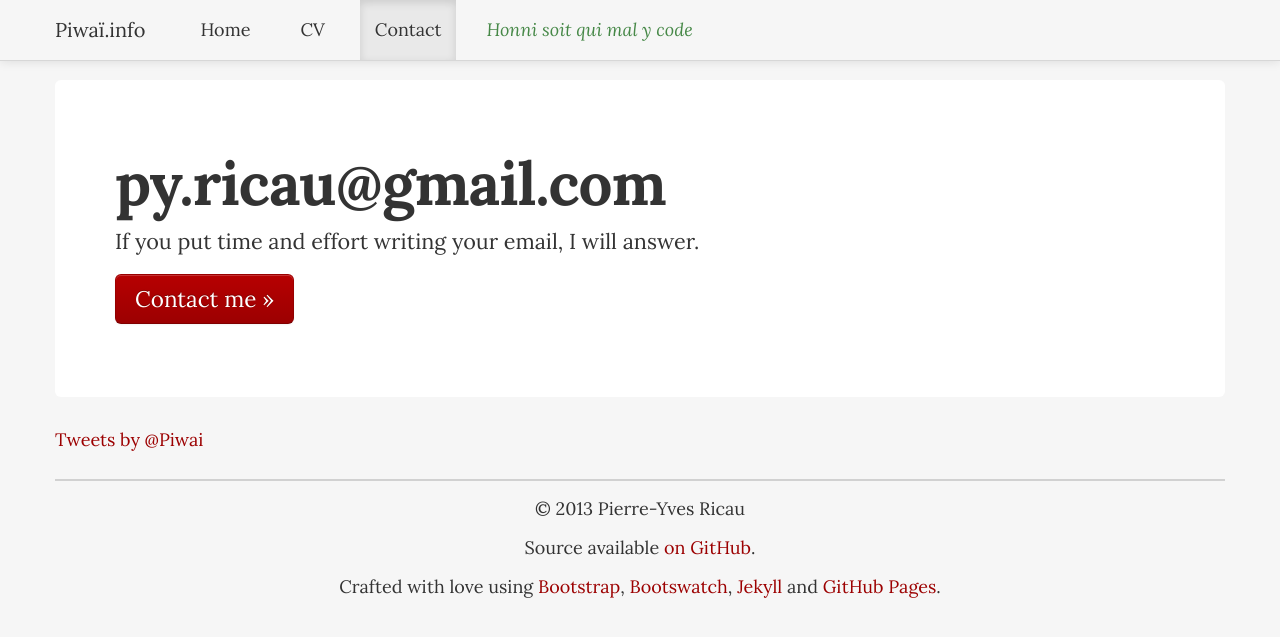
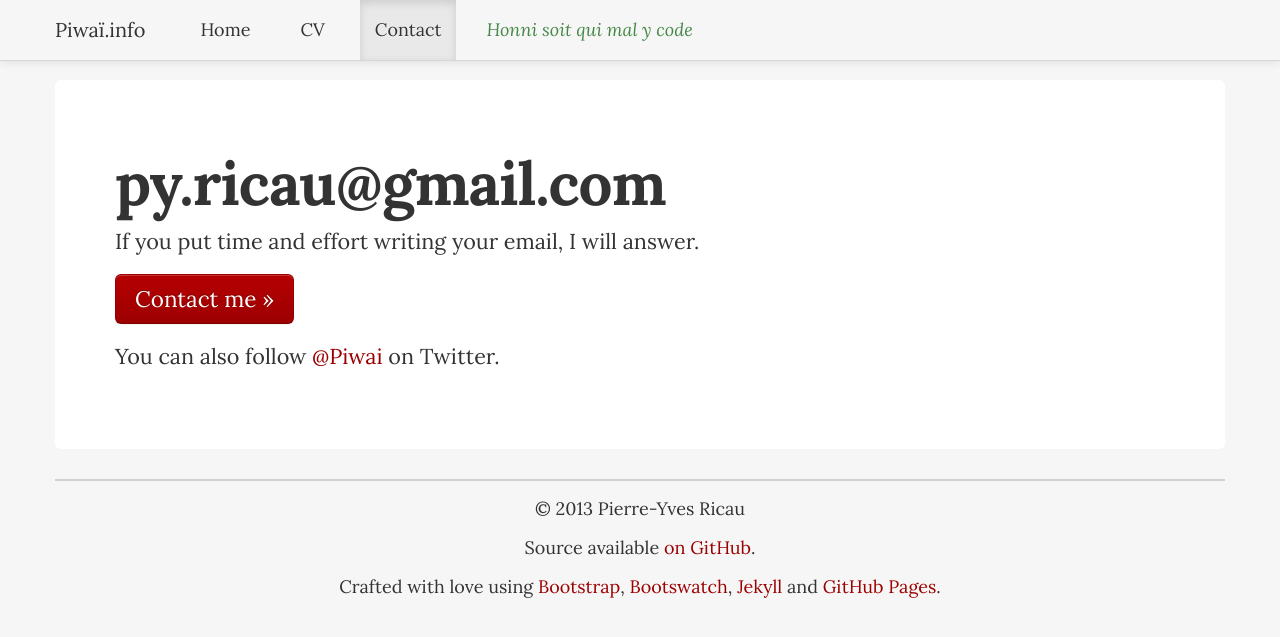
Before and after one commit to pyricau/pyricau.github.com, a Jekyll site: the page built from contact.html, in a window 1280 px wide. Shown: the top 637 px of the page. Built offline with Jekyll 4.4.1, drawn with Linux system fonts in a browser that asks for light colours; Markdown is read by kramdown in place of the engine named in the settings; comment, search, counter and statistics services are not loaded.

Commit message:
Update contact.html

```diff
--- a/contact.html
+++ b/contact.html
@@ -9,10 +9,5 @@
         <h1 class="more-space"><span class="showmail">py.ricau at gmail dot com</span></h1>
         <p>If you put time and effort writing your email, I will answer.</p>
         <p><span class="linkmail">py.ricau at gmail dot com</a></p>
+        <p>You can also follow <a href="http://twitter.com/piwai">@Piwai</a> on Twitter.</p>
       </div>
-      <div>
-        <p>
-        <a class="twitter-timeline" href="https://twitter.com/Piwai" data-widget-id="303434269169164288">Tweets by @Piwai</a>
-<script>!function(d,s,id){var js,fjs=d.getElementsByTagName(s)[0];if(!d.getElementById(id)){js=d.createElement(s);js.id=id;js.src="//platform.twitter.com/widgets.js";fjs.parentNode.insertBefore(js,fjs);}}(document,"script","twitter-wjs");</script>
-        </p>
-      </div>
```
